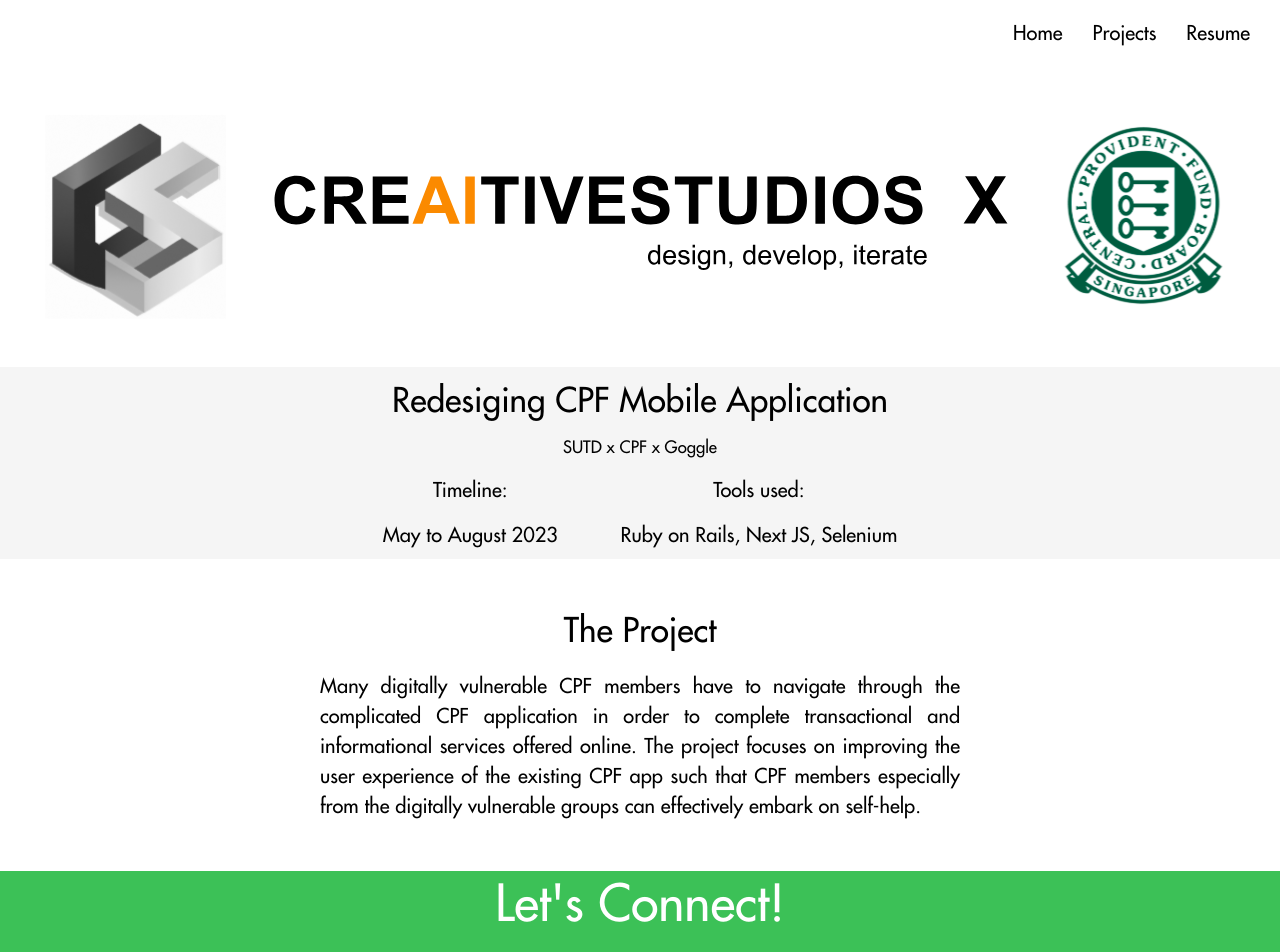
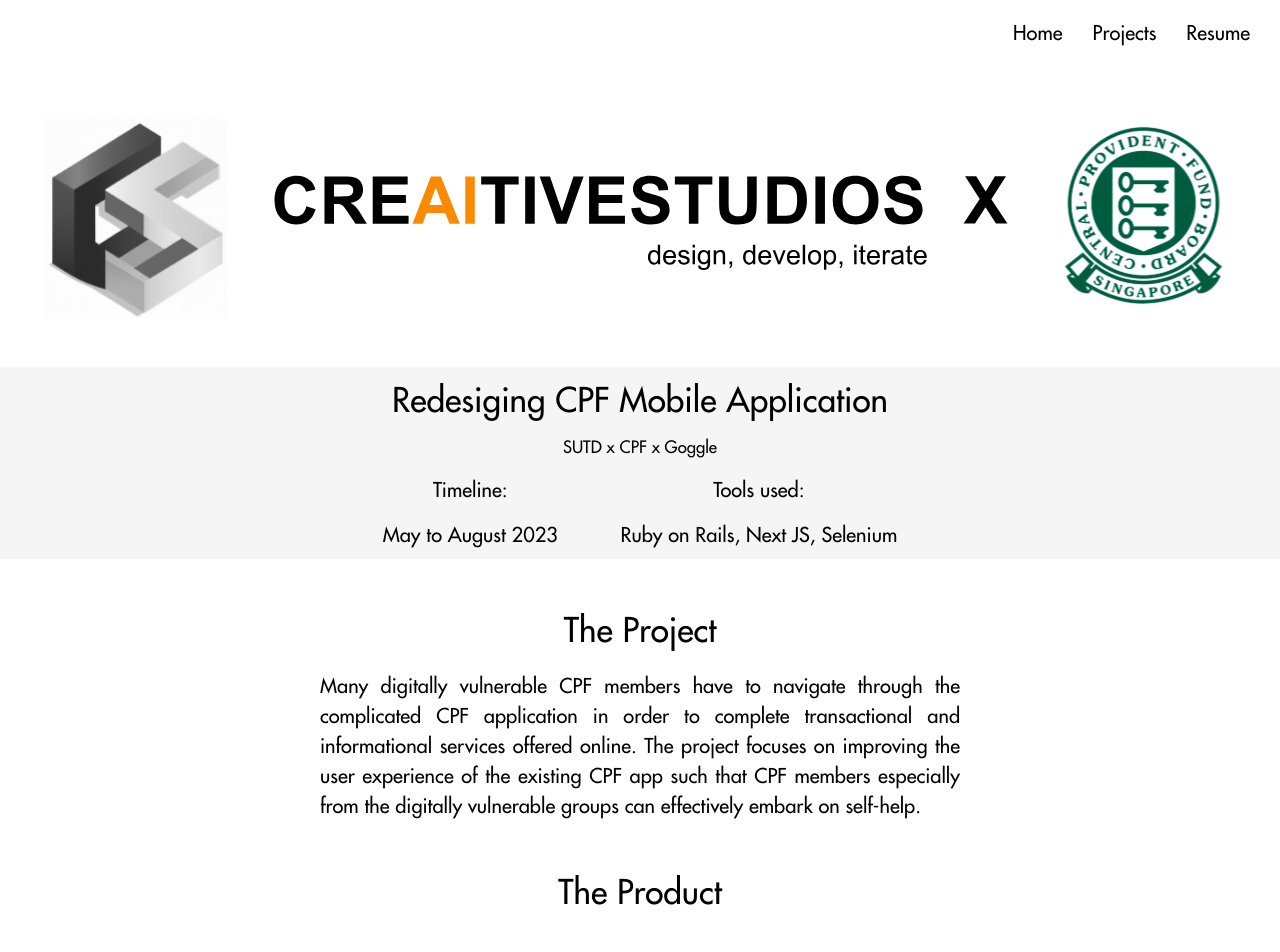
Before and after one commit to xueminzzz/My-Portfolio-Website, a Next.js app: page /projects/sds-project in a window 1280 px wide. Shown: the top 952 px of the page. Built offline with nearby package versions, Linux system fonts and the light colour scheme.

Commit message:
added youtube video

```diff
--- /dev/null
+++ b/app/components/youtube/youtube.js
@@ -0,0 +1,26 @@
+import YouTube from 'react-youtube';
+
+const YouTubePlayer = ({ videoId }) => {
+    // Set up event handlers
+    const onReady = (event) => {
+        // Access the player instance
+        const player = event.target;
+
+        // For example, you can automatically play the video
+        // player.playVideo();
+    };
+
+    const onError = (error) => {
+        console.error('YouTube Player Error:', error);
+    };
+
+    return (
+        <YouTube
+            videoId={videoId}
+            onReady={onReady}
+            onError={onError}
+        />
+    );
+};
+
+export default YouTubePlayer;
--- a/app/projects/sds-project/page.js
+++ b/app/projects/sds-project/page.js
@@ -1,6 +1,7 @@
-import Footer from "@/app/components/footer/footer";
+"use client"
 import styles from "./page.module.css";
 import Image from "next/image";
+import YouTubePlayer from '@/app/components/youtube/youtube';
 
 export default function SDS() {
     return (
@@ -34,6 +35,12 @@
                     groups can effectively embark on self-help.
                 </div>
             </div>
-        </div>
+            <div className={styles["project-summary"]}>
+                <div className={styles["project"]}>The Product</div>
+                <div className={styles["summary"]}>
+                    <YouTubePlayer videoId="Xj8-tfrNFxQ" />
+                </div>
+            </div>
+        </div >
     )
 }
--- a/package.json
+++ b/package.json
@@ -15,6 +15,7 @@
     "nodemailer": "^6.9.7",
     "react": "^18",
     "react-dom": "^18",
-    "react-hook-form": "^7.47.0"
+    "react-hook-form": "^7.47.0",
+    "react-youtube": "^10.1.0"
   }
 }
```
Also changed, not shown: 1 other file (tests, documents, lock files or other folders).
